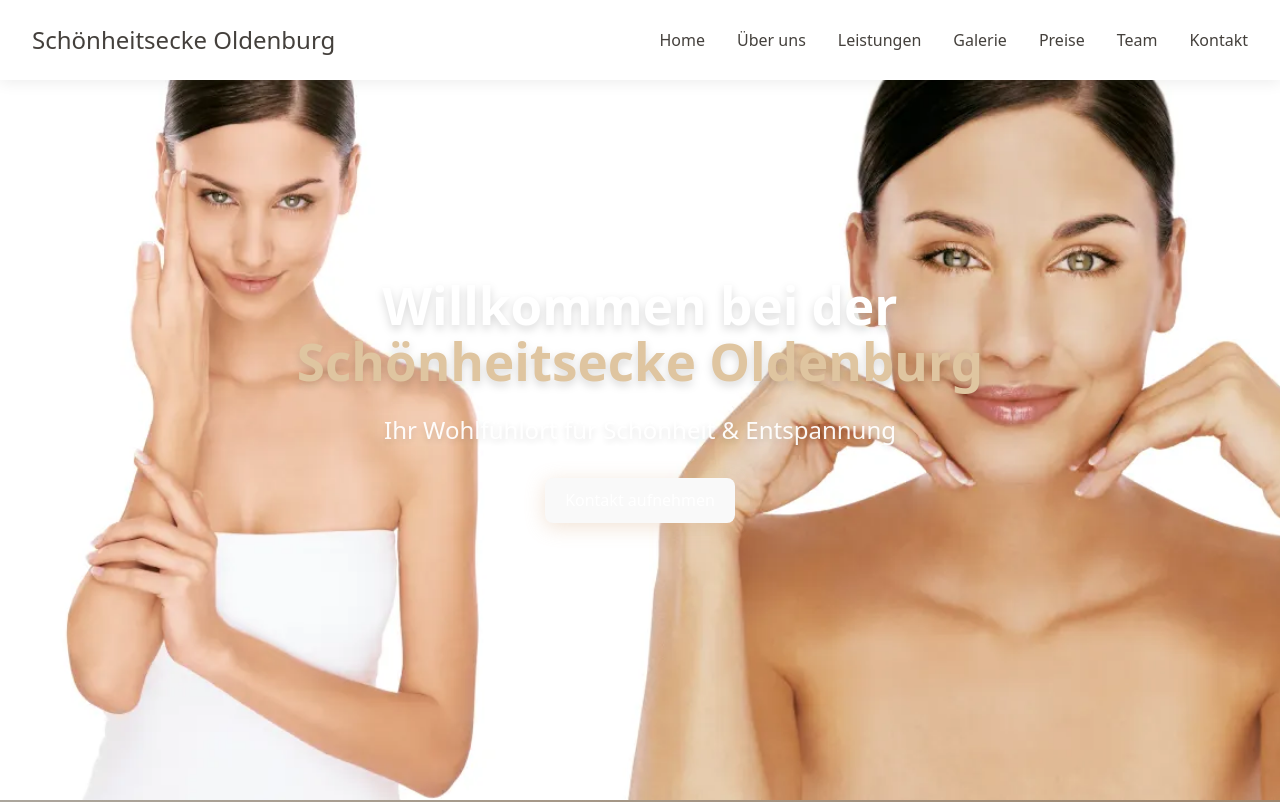
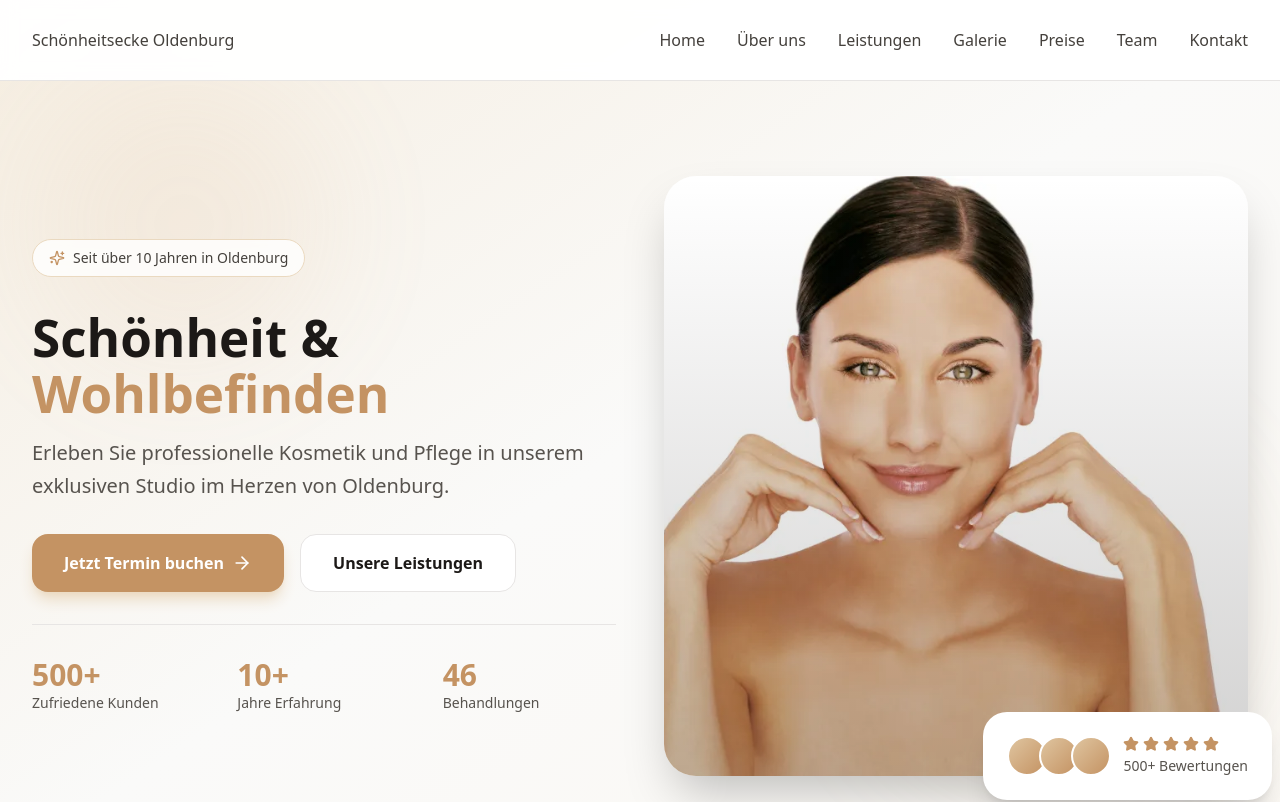
Before and after one commit to EvgenyEysner/garmonia-v2, a Vue app in the folder frontend/: page / in a window 1280 px wide. Shown: the top 802 px of the page. Built offline with nearby package versions, Linux system fonts and the light colour scheme.

Commit message:
fix: navbar hero sections

```diff
--- a/frontend/package.json
+++ b/frontend/package.json
@@ -12,6 +12,7 @@
     "format": "prettier --write \"src/**/*.{vue,ts,tsx,js,json,css,md}\""
   },
   "dependencies": {
+    "@lucide/vue": "^1.17.0",
     "axios": "^1.13.4",
     "pinia": "^3.0.4",
     "vue": "^3.5.24",
--- a/frontend/src/components/common/Navbar.vue
+++ b/frontend/src/components/common/Navbar.vue
@@ -1,10 +1,8 @@
 <script setup lang="ts">
 import { ref } from "vue";
 import type { NavItem } from "@/types";
+import { Menu, Phone, X } from "@lucide/vue";
 
-/**
- * Mobile Menu State
- */
 const isMobileMenuOpen = ref(false);
 
 const navItems: NavItem[] = [
@@ -37,15 +35,17 @@ const scrollToSection = (href: string) => {
 </script>
 
 <template>
-  <nav class="fixed top-0 left-0 right-0 z-50 bg-white shadow-soft">
+  <nav
+    class="fixed top-0 left-0 right-0 z-50 bg-white/95 backdrop-blur-sm border-b border-sand-200"
+  >
     <div class="max-w-7xl mx-auto px-4 sm:px-6 lg:px-8">
       <div class="flex justify-between items-center h-20">
         <!-- Logo -->
-        <div class="flex-shrink-0">
+        <div class="flex items-center">
           <a
             href="#home"
             @click.prevent="scrollToSection('#home')"
-            class="text-2xl font-bold text-gold-400 hover:text-gold-500 transition-colors"
+            class="flex items-center space-x-2"
           >
             Schönheitsecke Oldenburg
           </a>
@@ -57,7 +57,7 @@ const scrollToSection = (href: string) => {
             <a
               :href="item.href"
               @click.prevent="scrollToSection(item.href)"
-              class="text-sand-700 hover:text-gold-400 font-medium transition-colors cursor-pointer"
+              class="text-sand-700 hover:text-gold-500 transition-colors duration-200 cursor-pointer"
             >
               {{ item.label }}
             </a>
@@ -66,38 +66,14 @@ const scrollToSection = (href: string) => {
 
         <!-- Mobile Menu Button -->
         <button
+          type="button"
           @click="toggleMobileMenu"
           class="md:hidden p-2 rounded-lg text-sand-700 hover:bg-sand-100 transition-colors"
-          aria-label="Toggle Menu"
+          :aria-expanded="isMobileMenuOpen"
+          :aria-label="isMobileMenuOpen ? 'Menü schließen' : 'Menü öffnen'"
         >
-          <svg
-            v-if="!isMobileMenuOpen"
-            class="w-6 h-6"
-            fill="none"
-            stroke="currentColor"
-            viewBox="0 0 24 24"
-          >
-            <path
-              stroke-linecap="round"
-              stroke-linejoin="round"
-              stroke-width="2"
-              d="M4 6h16M4 12h16M4 18h16"
-            />
-          </svg>
-          <svg
-            v-else
-            class="w-6 h-6"
-            fill="none"
-            stroke="currentColor"
-            viewBox="0 0 24 24"
-          >
-            <path
-              stroke-linecap="round"
-              stroke-linejoin="round"
-              stroke-width="2"
-              d="M6 18L18 6M6 6l12 12"
-            />
-          </svg>
+          <Menu v-if="!isMobileMenuOpen" class="w-6 h-6" aria-hidden="true" />
+          <X v-else class="w-6 h-6" aria-hidden="true" />
         </button>
       </div>
     </div>
@@ -117,6 +93,15 @@ const scrollToSection = (href: string) => {
             {{ item.label }}
           </a>
         </li>
+        <li class="px-4 py-3">
+          <a
+            href="tel:+491797716648"
+            class="flex items-center justify-center gap-2 bg-gold-500 text-white px-4 py-3 rounded-lg hover:bg-gold-600 transition-colors w-full"
+          >
+            <Phone class="w-4 h-4 shrink-0" aria-hidden="true" />
+            <span class="leading-none">Termin buchen</span>
+          </a>
+        </li>
       </ul>
     </div>
   </nav>
--- a/frontend/src/components/website/Hero.vue
+++ b/frontend/src/components/website/Hero.vue
@@ -1,36 +1,128 @@
 <script setup lang="ts">
-import heroBg from "@/assets/images/home-header.webp";
+import { ArrowRight, Sparkles, Star } from "@lucide/vue";
+import heroImage from "@/assets/images/home-header.webp";
 
 const scrollToContact = () => {
-  const contactctSection = document.querySelector("#contact");
-  contactctSection?.scrollIntoView({ behavior: "smooth" });
+  document.querySelector("#contact")?.scrollIntoView({ behavior: "smooth" });
+};
+
+const scrollToServices = () => {
+  document.querySelector("#services")?.scrollIntoView({ behavior: "smooth" });
 };
 </script>
+
 <template>
   <section
     id="home"
-    class="relative flex items-center justify-center min-h-screen bg-gradient-gold"
+    class="relative pt-20 min-h-screen flex items-center overflow-hidden"
   >
-    <!-- Background overlay -->
     <div
-      class="absolute inset-0 bg-cover bg-cover"
-      :style="{ backgroundImage: `url(${heroBg})` }"
+      class="absolute inset-0 bg-gradient-to-br from-gold-100 via-sand-50 to-gold-50"
     />
-    <!-- Content -->
-    <div class="relative z-10 max-w-4xl mx-auto px-4 text-center text-white">
-      <h1
-        class="text-5xl md:text-6xl lg:text-7xl font-bold mb-6 drop-shadow-lg animate-slide-up"
-      >
-        Willkommen bei der<br />
-        <span class="text-gold-300">Schönheitsecke Oldenburg</span>
-      </h1>
-      <p class="text-xl md:text-2xl mb-8 opacity-95 drop-shadow-md animate-slide-up">
-        Ihr Wohlfühlort für Schönheit & Entspannung
-      </p>
-      <div class="flex flex-col sm:flex-row gap-4 justify-center animate-slide-up">
-        <button @click="scrollToContact" class="btn btn-primary btn-lg shadow-gold">
-          Kontakt aufnehmen
-        </button>
+
+    <div class="absolute inset-0 opacity-10">
+      <div
+        class="absolute top-20 left-10 w-72 h-72 bg-gold-400 rounded-full blur-3xl"
+      />
+      <div
+        class="absolute bottom-20 right-10 w-96 h-96 bg-gold-300 rounded-full blur-3xl"
+      />
+    </div>
+
+    <div class="relative max-w-7xl mx-auto px-4 sm:px-6 lg:px-8 py-24">
+      <div class="grid md:grid-cols-2 gap-12 items-center">
+        <div class="space-y-8">
+          <div
+            class="inline-flex items-center gap-2 bg-white/80 backdrop-blur-sm px-4 py-2 rounded-full border border-gold-200"
+          >
+            <Sparkles class="w-4 h-4 text-gold-500 shrink-0" aria-hidden="true" />
+            <span class="text-sm text-sand-700">Seit über 10 Jahren in Oldenburg</span>
+          </div>
+
+          <div class="space-y-4">
+            <h1 class="text-5xl md:text-6xl font-bold text-sand-900 leading-tight">
+              Schönheit &amp; <br />
+              <span class="text-gold-500">Wohlbefinden</span>
+            </h1>
+            <p class="text-xl text-sand-600 leading-relaxed">
+              Erleben Sie professionelle Kosmetik und Pflege in unserem exklusiven Studio
+              im Herzen von Oldenburg.
+            </p>
+          </div>
+
+          <div class="flex flex-col sm:flex-row gap-4">
+            <a
+              href="#contact"
+              class="inline-flex items-center justify-center gap-2 bg-gold-500 text-white px-8 py-4 rounded-xl hover:bg-gold-600 transition-all duration-200 shadow-lg shadow-gold-200 hover:shadow-xl hover:shadow-gold-300 group"
+              @click.prevent="scrollToContact"
+            >
+              <span class="font-semibold">Jetzt Termin buchen</span>
+              <ArrowRight
+                class="w-5 h-5 shrink-0 group-hover:translate-x-1 transition-transform"
+                aria-hidden="true"
+              />
+            </a>
+            <a
+              href="#services"
+              class="inline-flex items-center justify-center gap-2 bg-white text-sand-900 px-8 py-4 rounded-xl hover:bg-sand-50 transition-all duration-200 border border-sand-200"
+              @click.prevent="scrollToServices"
+            >
+              <span class="font-semibold">Unsere Leistungen</span>
+            </a>
+          </div>
+
+          <div class="grid grid-cols-3 gap-8 pt-8 border-t border-sand-200">
+            <div>
+              <div class="text-3xl font-bold text-gold-500">500+</div>
+              <div class="text-sm text-sand-600">Zufriedene Kunden</div>
+            </div>
+            <div>
+              <div class="text-3xl font-bold text-gold-500">10+</div>
+              <div class="text-sm text-sand-600">Jahre Erfahrung</div>
+            </div>
+            <div>
+              <div class="text-3xl font-bold text-gold-500">46</div>
+              <div class="text-sm text-sand-600">Behandlungen</div>
+            </div>
+          </div>
+        </div>
+
+        <div class="relative">
+          <div class="relative rounded-3xl overflow-hidden shadow-2xl">
+            <img
+              :src="heroImage"
+              alt="Kosmetikstudio Schönheitsecke Oldenburg"
+              class="w-full h-[600px] object-cover"
+              loading="eager"
+            />
+            <div
+              class="absolute inset-0 bg-gradient-to-t from-sand-900/20 to-transparent"
+            />
+          </div>
+
+          <div class="absolute -bottom-6 -right-6 bg-white p-6 rounded-2xl shadow-xl">
+            <div class="flex items-center gap-3">
+              <div class="flex -space-x-2">
+                <div
+                  v-for="i in 3"
+                  :key="`avatar-${i}`"
+                  class="w-10 h-10 rounded-full bg-gradient-to-br from-gold-300 to-gold-500 border-2 border-white"
+                />
+              </div>
+              <div>
+                <div class="flex gap-1">
+                  <Star
+                    v-for="i in 5"
+                    :key="`star-${i}`"
+                    class="w-4 h-4 fill-gold-500 text-gold-500 shrink-0"
+                    aria-hidden="true"
+                  />
+                </div>
+                <p class="text-sm text-sand-600 mt-1">500+ Bewertungen</p>
+              </div>
+            </div>
+          </div>
+        </div>
       </div>
     </div>
   </section>
--- a/frontend/src/style.css
+++ b/frontend/src/style.css
@@ -99,7 +99,6 @@
 
 a {
     font-weight: 500;
-    color: #646cff;
     text-decoration: inherit;
 }
 
@@ -290,7 +289,7 @@ nav .nav-mobile-panel {
 }
 
 nav .nav-mobile-panel a {
-    display: block;
+    display: flex;
     padding: 0.75rem 1rem;
     transition: background-color 0.2s, color 0.2s;
 }
```
Also changed, not shown: 1 other file (tests, documents, lock files or other folders).
